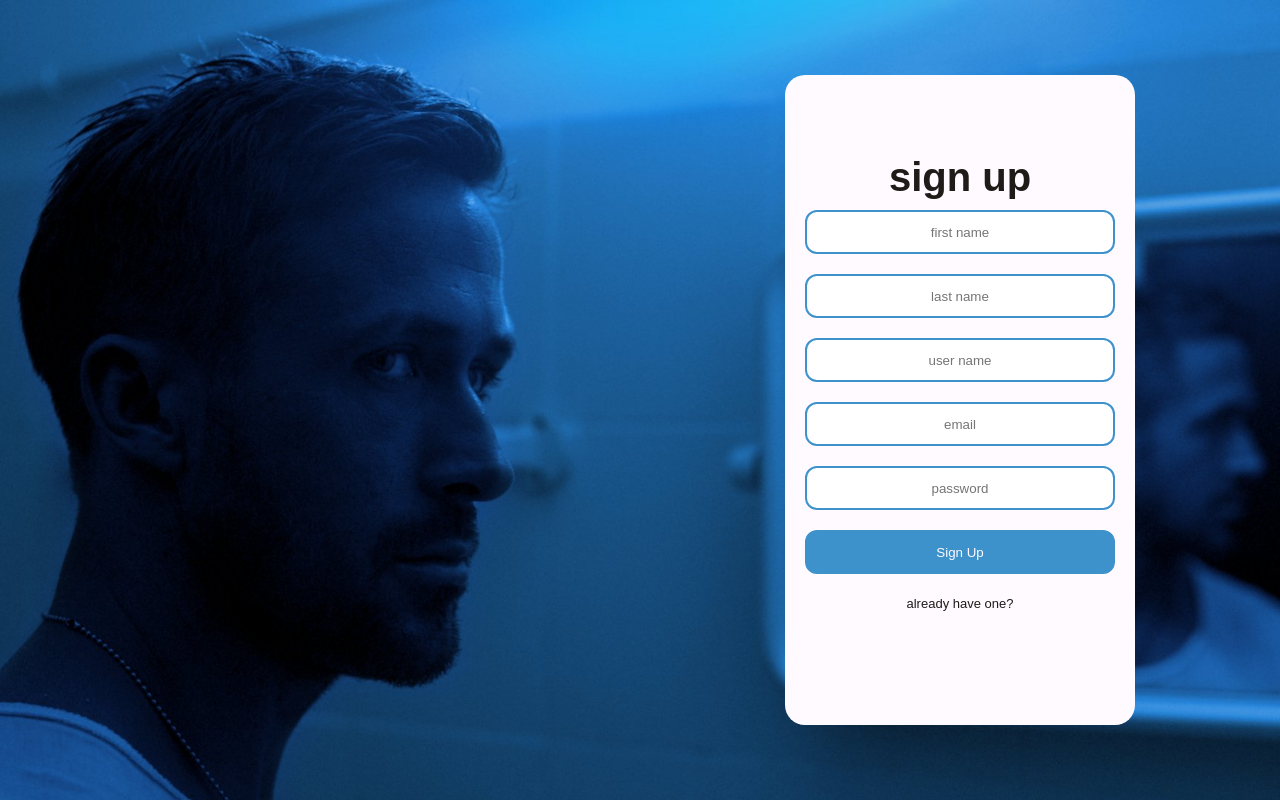
After one commit to sthisfake/movie-quiz, a Django app: page /signUp in a window 1280 px wide. The commit adds this page. Run offline with Django 4.2, Linux system fonts and the light colour scheme.

Commit message:
doing aw some :)

```diff
--- a/movieWebsite/Models/pages.py
+++ b/movieWebsite/Models/pages.py
@@ -2,12 +2,33 @@ from cgitb import html
 from django.shortcuts import render
 from requests import request
 from django.http import HttpResponse
+from django import forms
+from django.contrib.auth.forms import UserCreationForm
+
+
+
+def homePage(request) :
+    return render(request , "home.html" , {} )
+
+def signUp(request):
+    return render(request , "signUp.html" ,{} )
+
+def login(request):
+    return render(request , "login.html" , {})
+
+def userPage(request):
+    if request.method == 'POST':
+        form = UserCreationForm(request.POST)
+        if form.is_valid():
+            firstName = form.cleaned_data.get('firstName')
+            print(firstName)
+            return render(request , 'user.html' , {"firstName" : "pouya"})
+    print(form)
+    return  render(request , 'user.html' , {"firstName" : "reza"})
+
+
 
 
 def quizPage(request) :
     # return render( request, "quiz.html" , {} )
     return render(request , "quiz.html" , {})
-
-
-def homePage(request) :
-    return render(request , "home.html" , {} )
--- /dev/null
+++ b/movieWebsite/assets/css/signUp.css
@@ -0,0 +1,91 @@
+*{
+    margin :0;
+    padding: 0;
+    box-sizing: border-box;
+    font-family: 'poppins' , sans-serif;
+}
+
+/*
+body{
+    margin: 0;
+    padding: 0;
+    background-color: #3E92CC;
+} */
+
+.header{
+    width: 100%;
+    height: 100vh;
+    background-image: url(../images/signImage.jpg);
+    background-position: center;
+    background-size: cover;
+    overflow-x: hidden;
+
+}
+
+
+.signup-form{
+    width: 350px;
+    height: 650px;
+    padding: 20px;
+    text-align: center;
+    background: url(../images/sign.png);
+    border-radius: 20px;
+    position: absolute;
+    top: 50%;
+    left: 75%;
+    transform: translate(-50% , -50%);
+    overflow: hidden;
+}
+
+.signup-form h1{
+    color: #1E1B18;
+    margin-top:60px;
+    font-size: 40px;
+}
+
+.signup-form input{
+    display: rgb(255, 255, 255);
+    width: 100%;
+    padding: 0 16px;
+    height: 44px;
+    text-align: center;
+    box-sizing: border-box;
+    outline: none;
+    border: 2px solid #3E92CC;
+    border-radius: 12px;
+}
+
+.txtb{
+    margin: 10px 0;
+    background: #FFFAFF
+    border-radius:6px;
+}
+
+.signup-btn{
+    margin-top: 10px;
+    margin-bottom: 20px;
+    background: #3E92CC;
+    border-radius: 44px;
+    cursor: pointer;
+    transition: 0.8s;
+    color: #FFFAFF;
+}
+
+.signup-btn:hover{
+    transform: scale(0.96);
+}
+
+.signup-form a {
+    text-decoration: none;
+    color: #1E1B18;
+    font-size: 13px;
+    padding: 10px;
+    padding-right: 80px;
+    padding-left: 80px;
+    transition: 0.8s;
+}
+
+.signup-form a:hover{
+    background-color: #b6cfe0;
+    border-radius: 15px;
+}
--- a/movieWebsite/movieWebsite/urls.py
+++ b/movieWebsite/movieWebsite/urls.py
@@ -15,12 +15,15 @@ Including another URLconf
 """
 from django.contrib import admin
 from django.urls import path
-from Models.pages import quizPage , homePage
+from Models.pages import login, quizPage , homePage , signUp, userPage
 from django.conf import settings
 from django.conf.urls.static import static
 
 urlpatterns = [
     path('admin/', admin.site.urls),
+    path('' , homePage ),
+    path('signUp' , signUp),
     path('quiz' , quizPage),
-    path('' , homePage ),
+    path('login' , login) ,
+    path('user' , userPage)
 ]
--- /dev/null
+++ b/movieWebsite/templates/signUp.html
@@ -0,0 +1,29 @@
+{% load static %}
+<!DOCTYPE html>
+<html>
+    <head>
+        <title>signUp</title>
+        <meta charset="utf-8" />
+        <link rel="stylesheet" href="{% static "css/signUp.css"%}"/>
+
+    </head>
+    <body>
+        <div class="header">
+        <div class="signup-form">
+            <form class="" action="/user" method="post">
+                {% csrf_token %}
+                <h1>sign up</h1>
+                <input type="firstName" placeholder="first name"  class="txtb">
+                <input type="lastName" placeholder="last name" class="txtb">
+                <input type="UserName" placeholder="user name" class="txtb">
+                <input type="Email" placeholder="email" class="txtb">
+                <input type="password" placeholder="password" class="txtb">
+                <input type="submit" value="Sign Up" class="signup-btn">
+                <a href="/login"> already have one?</a>
+
+            </form>
+
+        </div>
+    </div>
+    </body>
+</html>
```
Also changed, not shown: movieWebsite/Models/classes.py (added, +11 -0 lines), movieWebsite/assets/css/home.css (+4 -3 lines), movieWebsite/assets/css/login.css (added, +92 -0 lines), movieWebsite/templates/home.html (+7 -2 lines), movieWebsite/templates/login.html (added, +25 -0 lines), movieWebsite/templates/user.html (added, +9 -0 lines), movieWebsite/assets/images/oldsign.png (added), movieWebsite/assets/images/sign.png (added), movieWebsite/assets/images/signImage.jpg (added).
